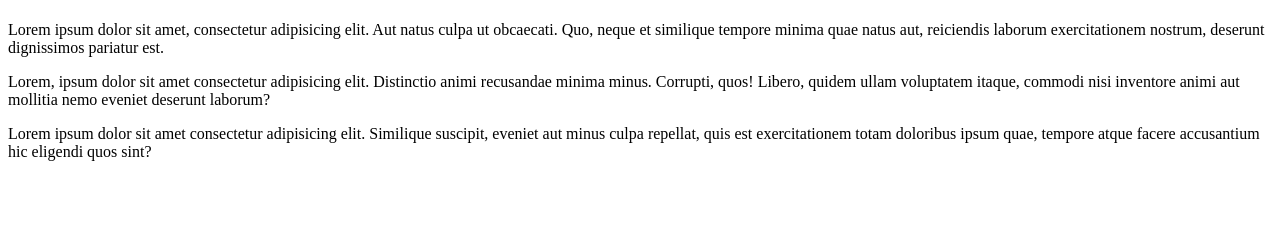
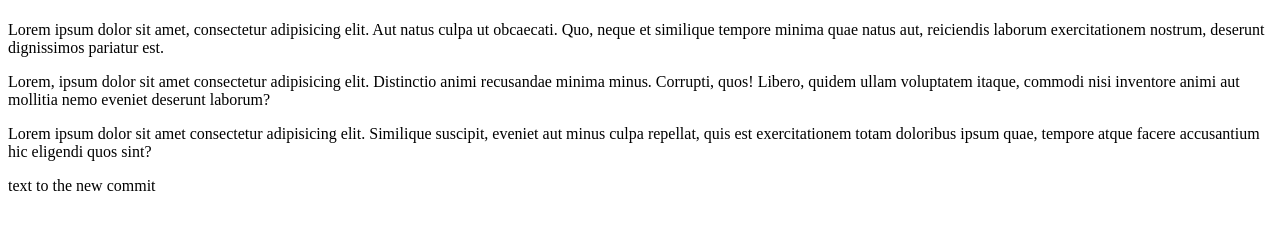
Before and after one commit to smadych/testRep, a plain HTML site: page index.html in a window 1280 px wide. Shown: the part 59-288 px from the top of the page. Drawn offline with Linux system fonts and the light colour scheme.

Commit message:
new commit on the new branch

```diff
--- a/index.html
+++ b/index.html
@@ -12,5 +12,7 @@
         <p>Lorem, ipsum dolor sit amet consectetur adipisicing elit. Distinctio animi recusandae minima minus. Corrupti, quos! Libero, quidem ullam voluptatem itaque, commodi nisi inventore animi aut mollitia nemo eveniet deserunt laborum?</p>
         <p>Lorem ipsum dolor sit amet consectetur adipisicing elit. Similique suscipit, eveniet aut minus culpa repellat, quis est exercitationem totam doloribus ipsum quae, tempore atque facere accusantium hic eligendi quos sint?</p>
     </div>
+
+    <p>text to the new commit</p>
 </body>
 </html>
```
